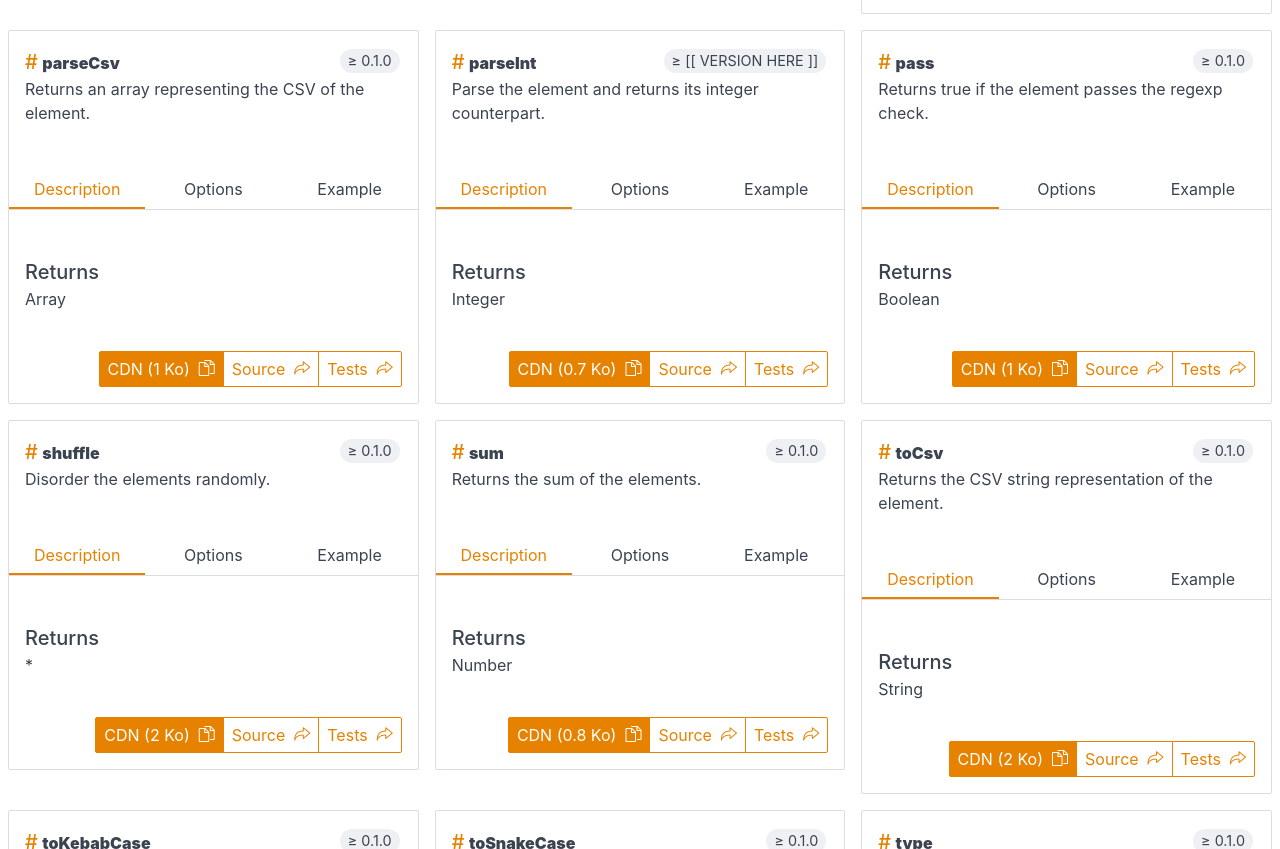
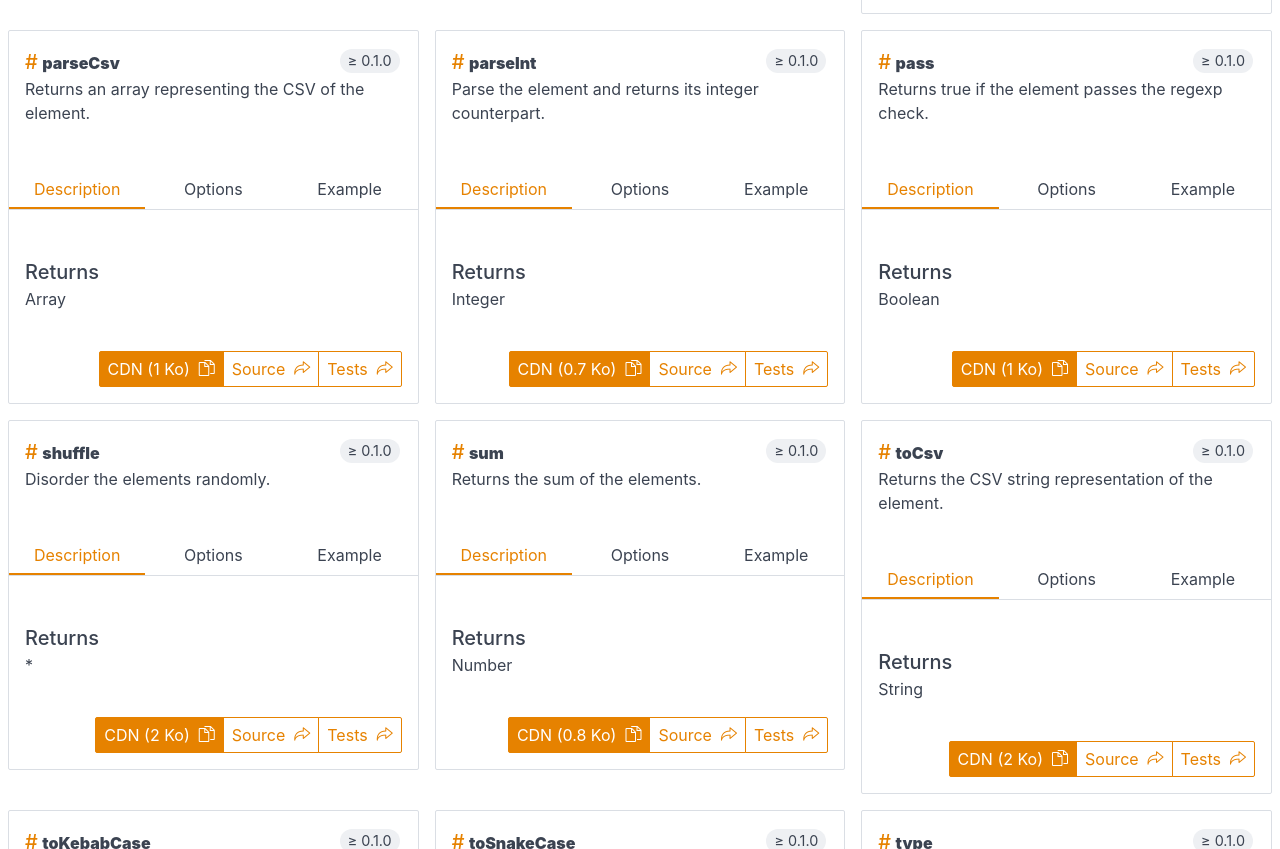
Before and after one commit to stellar-labs/prototype-storm, a website: page docs/index.html in a window 1280 px wide. Shown: the part 3693-4542 px from the top of the page. Drawn offline with nearby package versions, Linux system fonts and the light colour scheme.

Commit message:
fixed typo

```diff
--- a/docs/index.html
+++ b/docs/index.html
@@ -7,7 +7,7 @@
             <meta name="viewport" content="width=device-width, initial-scale=1, shrink-to-fit=no">
             <meta name="keywords" content="average,ellipsis,empty,except,flatten,format,has letter,has lowercase,has math sign,has number,has uppercase,is array,is boolean,is date,is lowercase,is number,is object,is regexp,is string,is uppercase,is,json,keys,last,log,map,nl2br,only,parse csv,parse int,pass,replace all,shuffle,sum,to csv,to kebab case,to snake case,type,update,values" />
             <meta name="subject" content="Javascript prototypes to help you code less, and better." />
-            <meta name="revised" content="Sunday, May 20, 2018, 12:06 AM" />
+            <meta name="revised" content="Sunday, May 20, 2018, 12:42 AM" />
             <meta name="url" content="https://stellar-labs.github.io/prototype-storm" />
             <meta name="identifier-URL" content="https://stellar-labs.github.io/prototype-storm" />
             <meta name="pagename" content="Supercharge your Javascript!" />
@@ -16,7 +16,7 @@
             <meta name="rating" content="General" />
             <meta name="target" content="all" />
             <meta name="HandheldFriendly" content="True" />
-            <meta name="date" content="Sunday, May 20, 2018, 12:06 AM" />
+            <meta name="date" content="Sunday, May 20, 2018, 12:42 AM" />
             <meta name="DC.title" content="Supercharge your Javascript!" />
             <meta name="apple-mobile-web-app-title" content="Prototype Storm - Supercharge your Javascript!">
             <meta name="apple-mobile-web-app-capable" content="yes" />
@@ -1891,7 +1891,7 @@
                     <div class="panel-title" itemscope itemtype="http://schema.org/Thing">
                         <a href="#parseInt" class="h5">#</a>
                         <span class="text-bold"><strong itemprop="name">parseInt</strong></span>
-                        <span class="chip float-right">≥ [[ VERSION HERE ]]</span>
+                        <span class="chip float-right">≥ 0.1.0</span>
                         <p itemprop="description">Parse the element and returns its integer counterpart.</p>
                     </div>
                 </div>
--- a/src/js/parse-int.js
+++ b/src/js/parse-int.js
@@ -5,7 +5,7 @@ if( 'parseInt' in Object.prototype === false ) {
      * @summary Parse the element and returns its integer counterpart.
      * @returns {Integer}
      * @example "42".parseInt() // 42
-     * @since [[ VERSION HERE ]]
+     * @since 0.1.0
      * @see https://cdn.rawgit.com/stellar-labs/prototype-storm/master/dist/parse-int.min.js
      * @see https://github.com/stellar-labs/prototype-storm/blob/master/src/js/parse-int.js
      * @see https://github.com/stellar-labs/prototype-storm/blob/master/test/parse-int.js
```
Also changed, not shown: dist/checksum.json.
